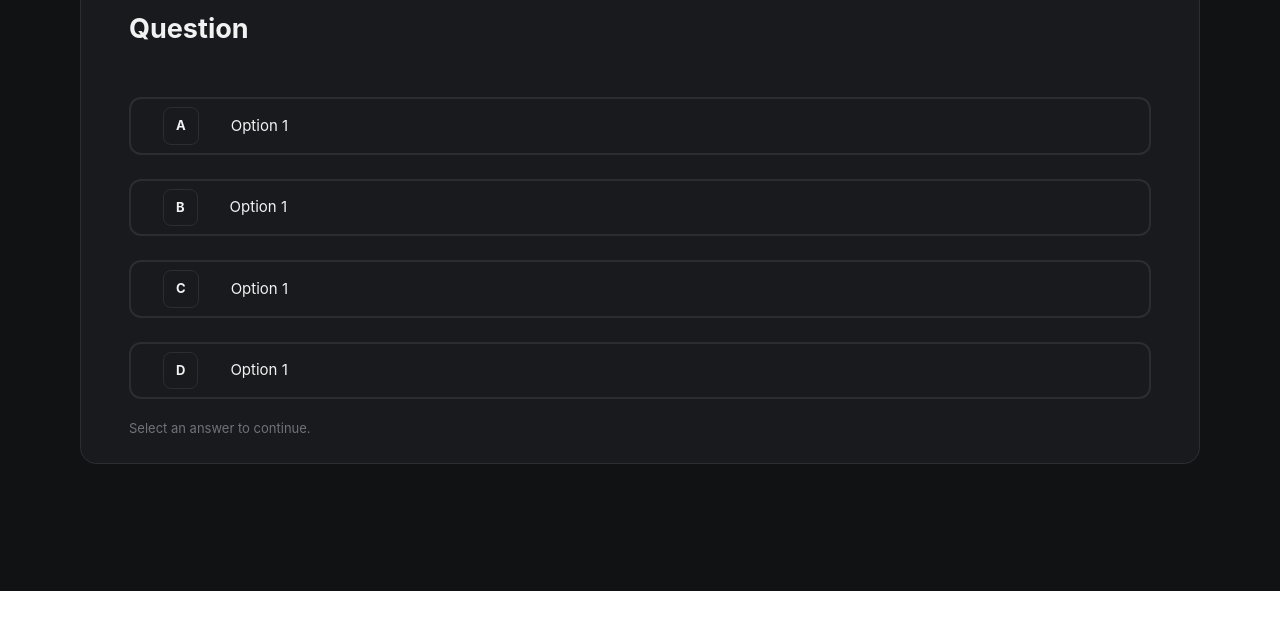
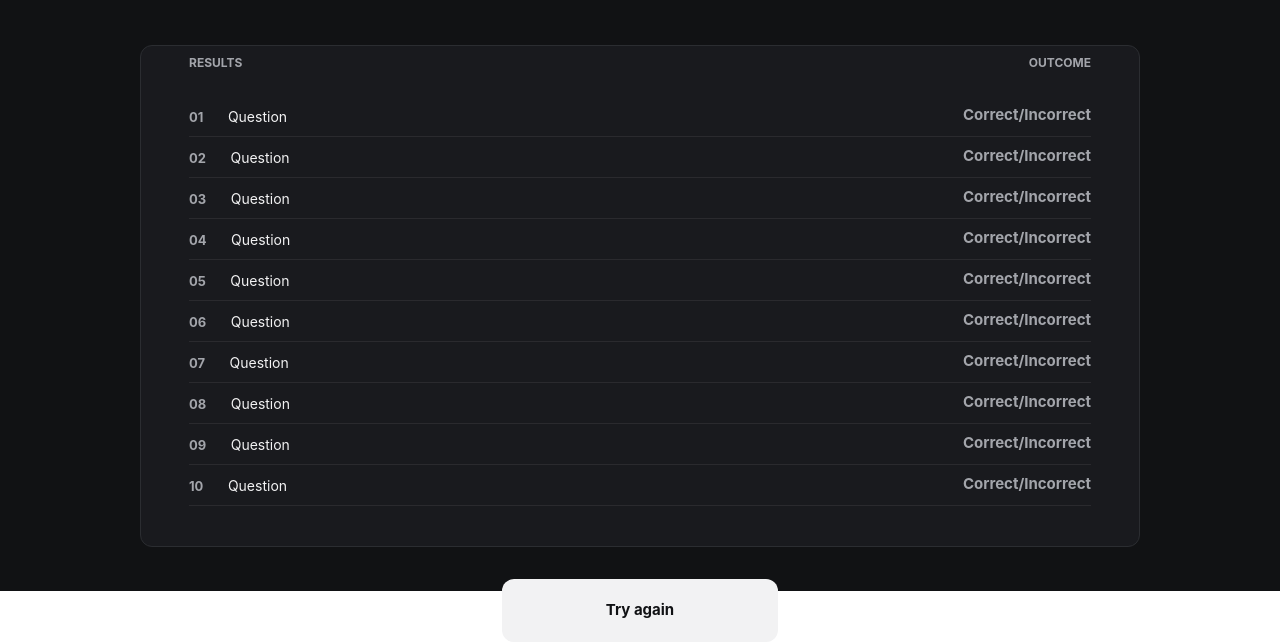
Before and after one commit to OussamaBouali88/QuizApp, a website built with Vite: page index.html in a window 1280 px wide. Shown: the part 259-901 px from the top of the page. Before the commit the page ends 850 px from the top, so only its background shows below. Built offline with nearby package versions, Linux system fonts and the light colour scheme.

Commit message:
feat: results interface

```diff
--- a/index.html
+++ b/index.html
@@ -40,7 +40,7 @@
       </div>
       <p class="text-[#707279] text-[13px] text-center mt-4">You'll see the answer immediately after each choice.</p>
     </section>
-    <section class="flex flex-col h-screen bg-[#111214]">
+    <section class="flex flex-col h-screen bg-[#111214] screen">
       <div class="w-280 mx-auto pt-10 flex flex-col">
         <div class="flex justify-between">
           <h3 class="text-[#A3A5AB] text-[13px] font-bold uppercase">Question <span id="question-number">03</span>/10</h3>
@@ -75,5 +75,93 @@
         </div>
       </div>
     </section>
+    <section class="flex flex-col h-screen bg-[#111214]">
+      <div class="mx-auto flex flex-col mt-10 text-center">
+        <h3 class="text-[#A3A5AB] text-[13px] font-bold uppercase">Quiz Complete</h3>
+        <span class="text-[#F2F2F3] text-[40px] font-bold">Final Score</span>
+        <span class="text-[#F2F2F3] text-[68px] font-bold leading-10">5/10</span>
+        <span class="text-[#A3A5AB] text-[15px] mt-6">A message depending on the results</span>
+      </div>
+      <div class="w-250 flex flex-col bg-[#191A1E] border border-[#2B2D31] rounded-xl mx-auto mt-12 pt-2 px-12 pb-10">
+        <div class="w-full flex justify-between text-[#A3A5AB] text-[12px] font-bold uppercase">
+          <span>Results</span>
+          <span>Outcome</span>
+        </div>
+        <div class="flex flex-col mt-6">
+          <div class="flex justify-between border-b border-[#2A2A2E] py-2">
+            <div>
+              <span class="text-[#A3A5AB] text-[13px] font-bold">01</span>
+              <span class="text-[#F2F2F3] text-[14px] ml-5">Question</span>
+            </div>
+            <span class="text-[#A3A5AB] text-[15px] font-bold">Correct/Incorrect</span>
+          </div>
+          <div class="flex justify-between border-b border-[#2A2A2E] py-2">
+            <div>
+              <span class="text-[#A3A5AB] text-[13px] font-bold">02</span>
+              <span class="text-[#F2F2F3] text-[14px] ml-5">Question</span>
+            </div>
+            <span class="text-[#A3A5AB] text-[15px] font-bold">Correct/Incorrect</span>
+          </div>
+          <div class="flex justify-between border-b border-[#2A2A2E] py-2">
+            <div>
+              <span class="text-[#A3A5AB] text-[13px] font-bold">03</span>
+              <span class="text-[#F2F2F3] text-[14px] ml-5">Question</span>
+            </div>
+            <span class="text-[#A3A5AB] text-[15px] font-bold">Correct/Incorrect</span>
+          </div>
+          <div class="flex justify-between border-b border-[#2A2A2E] py-2">
+            <div>
+              <span class="text-[#A3A5AB] text-[13px] font-bold">04</span>
+              <span class="text-[#F2F2F3] text-[14px] ml-5">Question</span>
+            </div>
+            <span class="text-[#A3A5AB] text-[15px] font-bold">Correct/Incorrect</span>
+          </div>
+          <div class="flex justify-between border-b border-[#2A2A2E] py-2">
+            <div>
+              <span class="text-[#A3A5AB] text-[13px] font-bold">05</span>
+              <span class="text-[#F2F2F3] text-[14px] ml-5">Question</span>
+            </div>
+            <span class="text-[#A3A5AB] text-[15px] font-bold">Correct/Incorrect</span>
+          </div>
+          <div class="flex justify-between border-b border-[#2A2A2E] py-2">
+            <div>
+              <span class="text-[#A3A5AB] text-[13px] font-bold">06</span>
+              <span class="text-[#F2F2F3] text-[14px] ml-5">Question</span>
+            </div>
+            <span class="text-[#A3A5AB] text-[15px] font-bold">Correct/Incorrect</span>
+          </div>
+          <div class="flex justify-between border-b border-[#2A2A2E] py-2">
+            <div>
+              <span class="text-[#A3A5AB] text-[13px] font-bold">07</span>
+              <span class="text-[#F2F2F3] text-[14px] ml-5">Question</span>
+            </div>
+            <span class="text-[#A3A5AB] text-[15px] font-bold">Correct/Incorrect</span>
+          </div>
+          <div class="flex justify-between border-b border-[#2A2A2E] py-2">
+            <div>
+              <span class="text-[#A3A5AB] text-[13px] font-bold">08</span>
+              <span class="text-[#F2F2F3] text-[14px] ml-5">Question</span>
+            </div>
+            <span class="text-[#A3A5AB] text-[15px] font-bold">Correct/Incorrect</span>
+          </div>
+          <div class="flex justify-between border-b border-[#2A2A2E] py-2">
+            <div>
+              <span class="text-[#A3A5AB] text-[13px] font-bold">09</span>
+              <span class="text-[#F2F2F3] text-[14px] ml-5">Question</span>
+            </div>
+            <span class="text-[#A3A5AB] text-[15px] font-bold">Correct/Incorrect</span>
+          </div>
+          <div class="flex justify-between border-b border-[#2A2A2E] py-2">
+            <div>
+              <span class="text-[#A3A5AB] text-[13px] font-bold">10</span>
+              <span class="text-[#F2F2F3] text-[14px] ml-5">Question</span>
+            </div>
+            <span class="text-[#A3A5AB] text-[15px] font-bold">Correct/Incorrect</span>
+          </div>
+        </div>
+
+      </div>
+      <button class="bg-[#F2F2F3] text-[#111214] text-[15px] font-bold w-fit mx-auto mt-8 py-5 px-26 rounded-xl">Try again</button>
+    </section>
   </body>
 </html>
```
